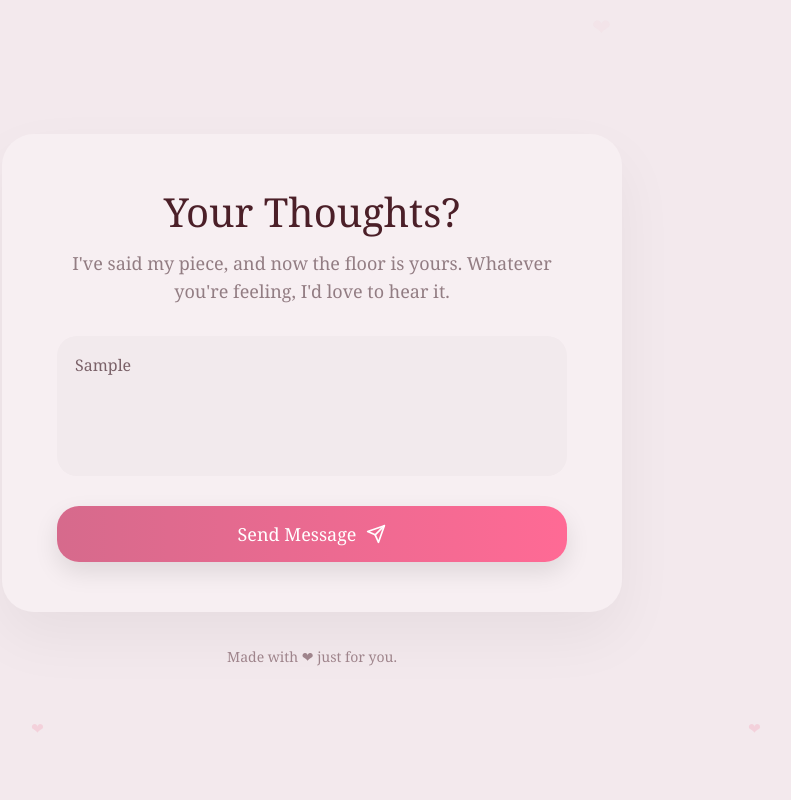
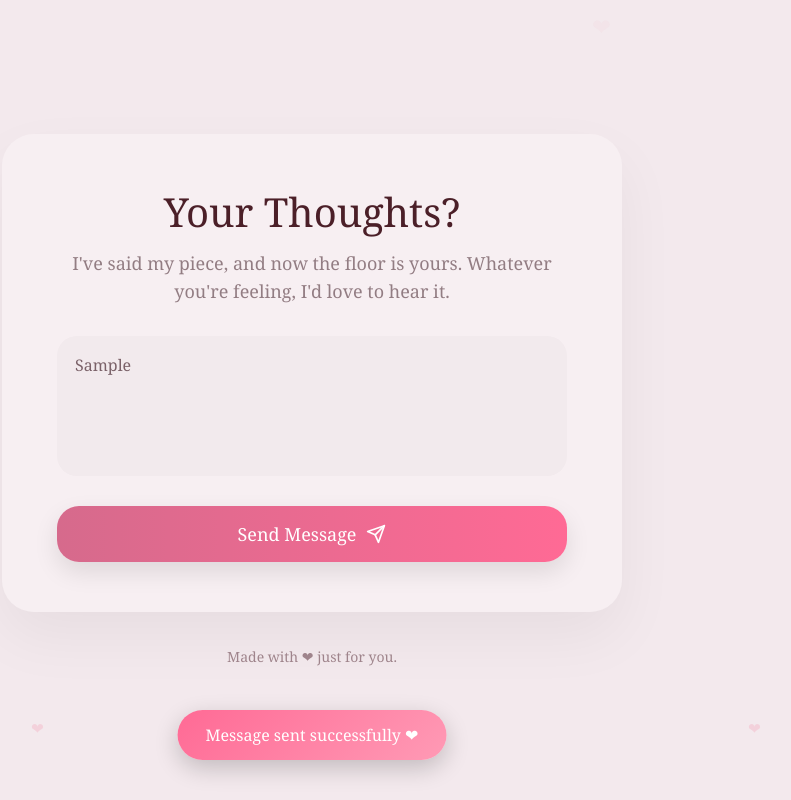
Before and after one commit to Punith-Venkat-Karthik/Friend, a website: page index.html in a window 1280 px wide. Both pictures are taken after typing "Sample" into the empty fields and a click on the button "Send Message". Shown: the part 5206-6006 px from the top of the page, without its empty margins (328-1119 px from the left). Drawn offline with Linux system fonts and the light colour scheme; no server answers.

Commit message:
Rename html to index.html and fix css loading

```diff
--- a/index.html
+++ b/index.html
@@ -361,6 +361,9 @@ Made with ❤ just for you.
 </div>
 
 </section>
+<div id="successMessage" class="success-message">
+Message sent successfully ❤
+</div>
 
 <script>
 
@@ -480,7 +483,12 @@ headers:{
 body:JSON.stringify({message})
 });
 
-alert("Message sent ❤️");
+const msgBox = document.getElementById("successMessage");
+msgBox.classList.add("show");
+
+setTimeout(()=>{
+msgBox.classList.remove("show");
+},3000);
 
 btn.disabled = false;
 
--- a/style.css
+++ b/style.css
@@ -1149,3 +1149,24 @@ opacity:0;
 }
 
 }
+.success-message{
+position:fixed;
+bottom:40px;
+left:50%;
+transform:translateX(-50%) translateY(40px);
+background:linear-gradient(135deg,#ff6a95,#ff9ab5);
+color:white;
+padding:14px 28px;
+border-radius:40px;
+font-size:16px;
+box-shadow:0 8px 25px rgba(0,0,0,0.2);
+opacity:0;
+pointer-events:none;
+transition:all .4s ease;
+z-index:999;
+}
+
+.success-message.show{
+opacity:1;
+transform:translateX(-50%) translateY(0);
+}
```
